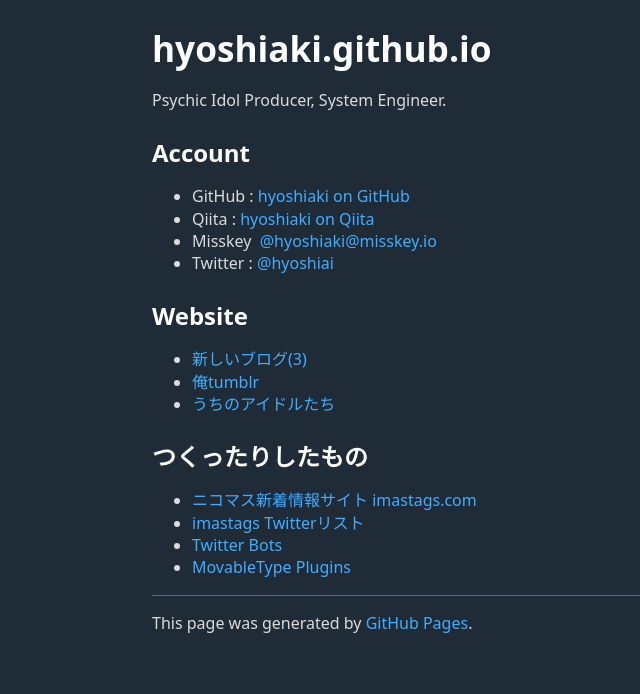
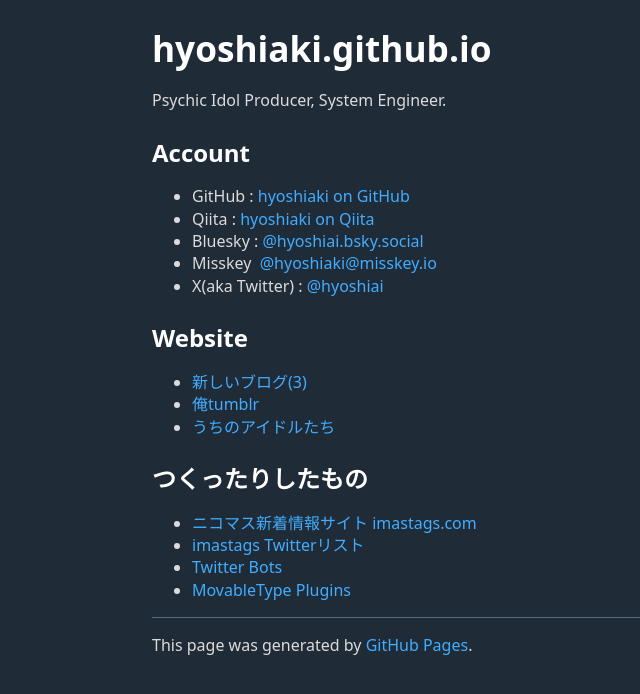
Before and after one commit to hyoshiaki/hyoshiaki.github.io, a Jekyll site: the page built from index.md, in a window 1280 px wide. Shown: the top 694 px of the page, without its empty margins (88-728 px from the left). Built offline with Jekyll 4.4.1, drawn with Linux system fonts in a browser that asks for light colours; our own code applies the rules of GitHub Pages for plain Markdown files.

Commit message:
add bluesky

```diff
--- a/index.md
+++ b/index.md
@@ -6,8 +6,9 @@ Psychic Idol Producer, System Engineer.
 
 * GitHub&nbsp;:&nbsp;[hyoshiaki on GitHub](https://github.com/hyoshiaki/)
 * Qiita&nbsp;:&nbsp;[hyoshiaki on Qiita](https://qiita.com/hyoshiaki)
+* Bluesky&nbsp;:&nbsp;[@hyoshiai.bsky.social](https://bsky.app/profile/hyoshiaki.bsky.social)
 * Misskey&nbsp;&nbsp;[@hyoshiaki@misskey.io](https://misskey.io/@hyoshiaki)
-* Twitter&nbsp;:&nbsp;[@hyoshiai](https://twitter.com/hyoshiaki)
+* X(aka Twitter)&nbsp;:&nbsp;[@hyoshiai](https://x.com/hyoshiaki)
 
 ## Website
 
```
